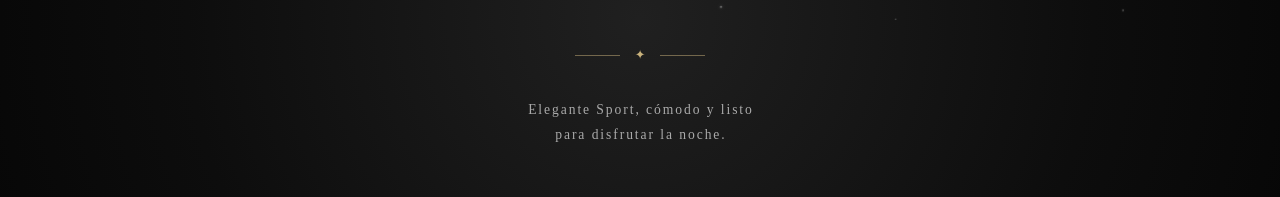
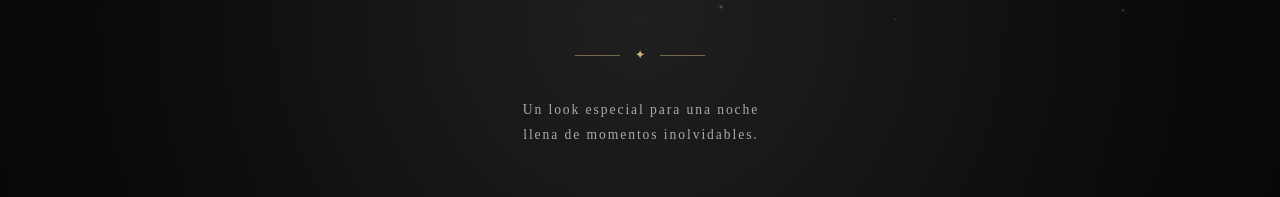
Before and after one commit to SantiJavaOK/Male15, a React (Vite) app: page / in a window 1280 px wide. Shown: the part 2782-2979 px from the top of the page. Built offline with nearby package versions, Linux system fonts and the light colour scheme; a web font is replaced by a local one.

Commit message:
Cambio dress code

```diff
--- a/src/components/DressCode.jsx
+++ b/src/components/DressCode.jsx
@@ -34,9 +34,9 @@ function DressCode() {
 
         <Reveal delay={1100}>
           <p className="dress-code-text">
-            Elegante Sport, cómodo y listo
+            Un look especial para una noche
             <br />
-            para disfrutar la noche.
+            llena de momentos inolvidables.
           </p>
         </Reveal>
 
```
